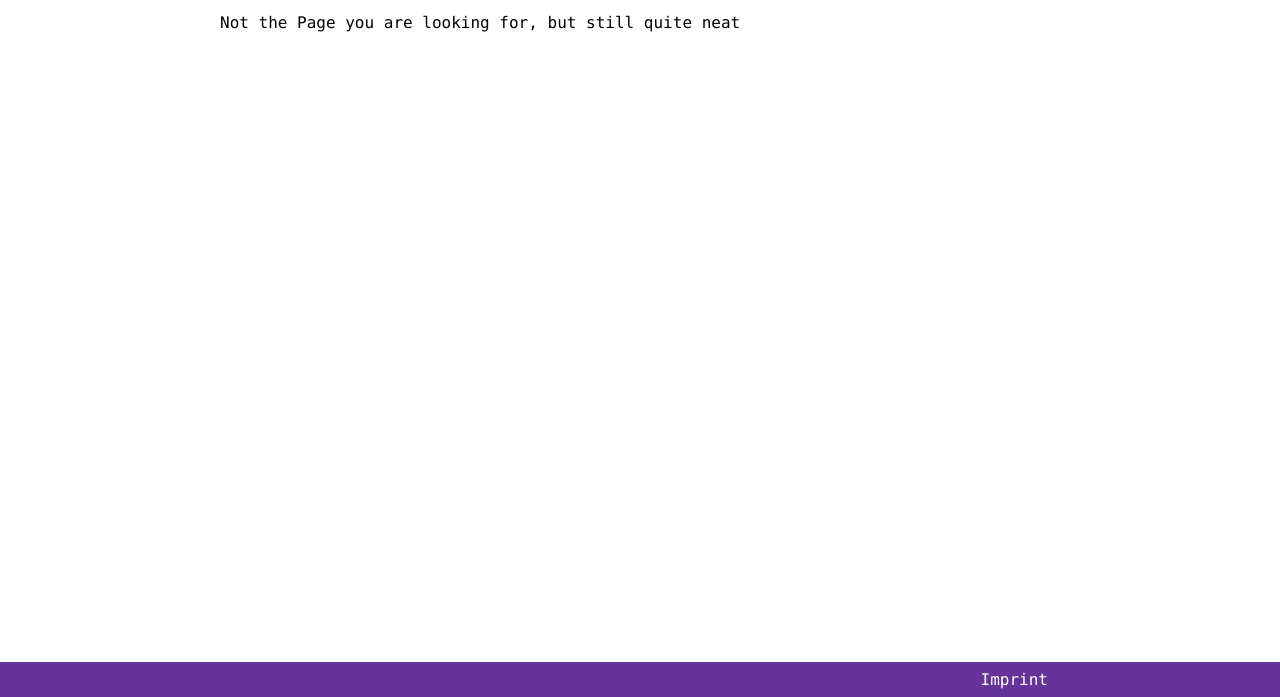
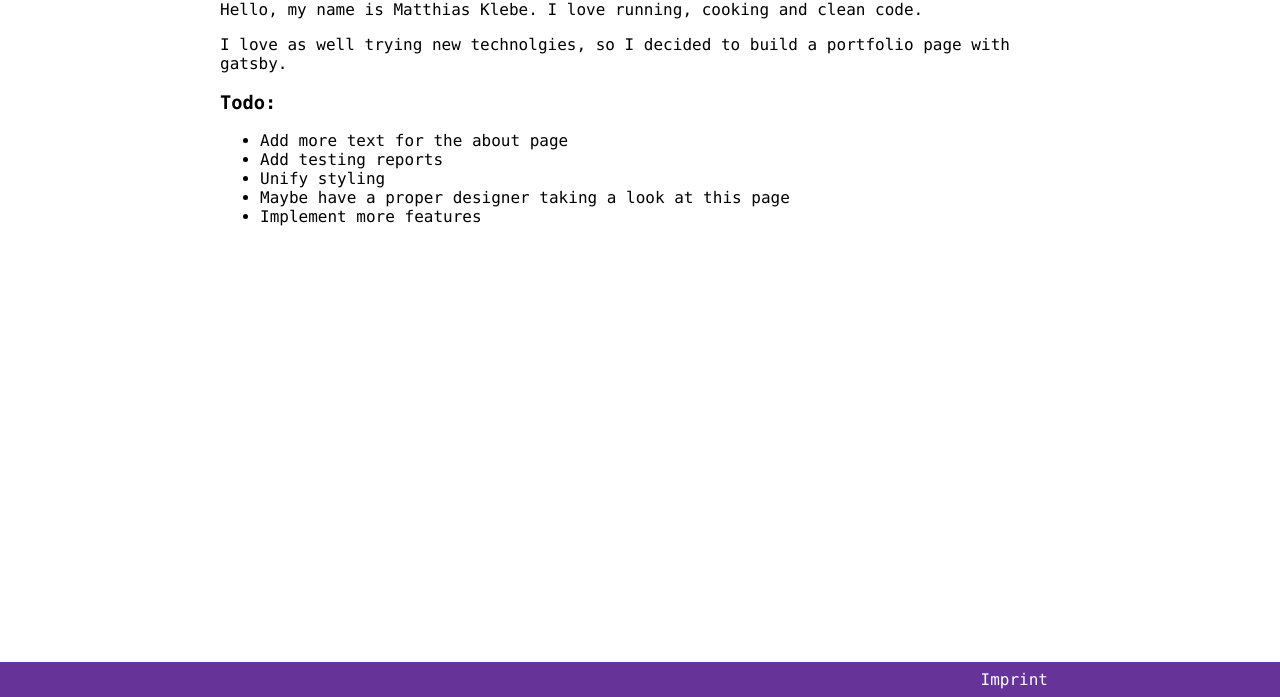
Before and after one commit to mklebe/portfolio, a Gatsby site: page /me in a window 1280 px wide. Before the commit this address had no page. Shown: the part 103-800 px from the top of the page. Built offline with nearby package versions, Linux system fonts and the light colour scheme; Gatsby itself is replaced by a stand-in of ours.

Commit message:
Add about me page

```diff
--- a/src/components/navigation.js
+++ b/src/components/navigation.js
@@ -31,7 +31,7 @@ class Page {
 const pages = [
     new Page('/portfolio', 'Portfolio'),
     new Page('/runs', 'Runs'),
-    new Page('/traveling', 'Traveling'),
+    new Page('/me', 'About Me'),
 ]
 
 export default Navigation
--- /dev/null
+++ b/src/pages/me.js
@@ -0,0 +1,24 @@
+import React from 'react'
+
+import Layout from '../components/layout'
+import SEO from '../components/seo'
+
+const Me = () => (
+    <Layout>
+        <SEO title="Portfolio" keywords={[`gatsby`, `application`, `react`]} />
+        <h2>About Me</h2>
+        <p>Hello, my name is Matthias Klebe. I love running, cooking and clean code.</p>
+        <p>I love as well trying new technolgies, so I decided to
+            build a portfolio page with gatsby.</p>
+        <h3>Todo:</h3>
+        <ul>
+            <li>Add more text for the about page</li>
+            <li>Add testing reports</li>
+            <li>Unify styling</li>
+            <li>Maybe have a proper designer taking a look at this page</li>
+            <li>Implement more features</li>
+        </ul>
+    </Layout>
+)
+
+export default Me
```
Also changed, not shown: src/pages/portfolio.js (+16 -15 lines).
